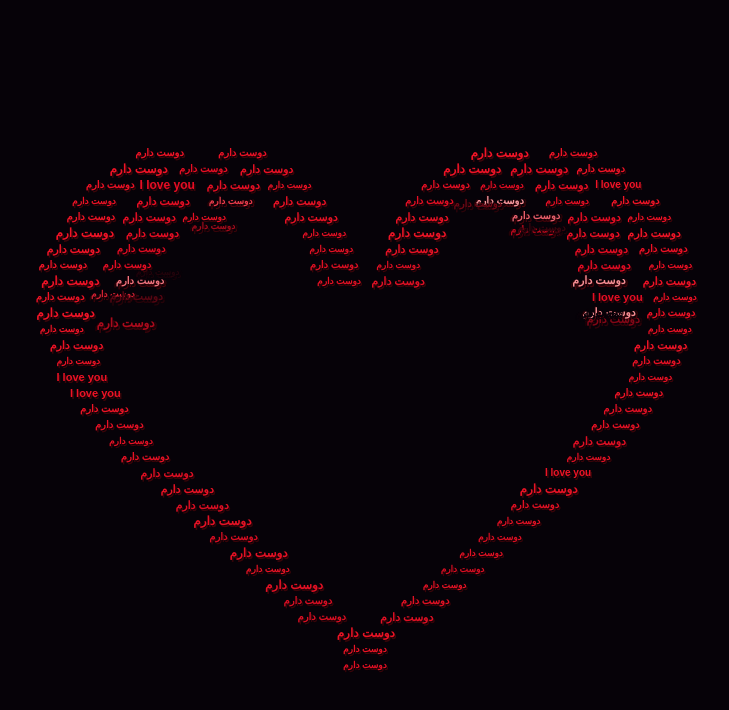
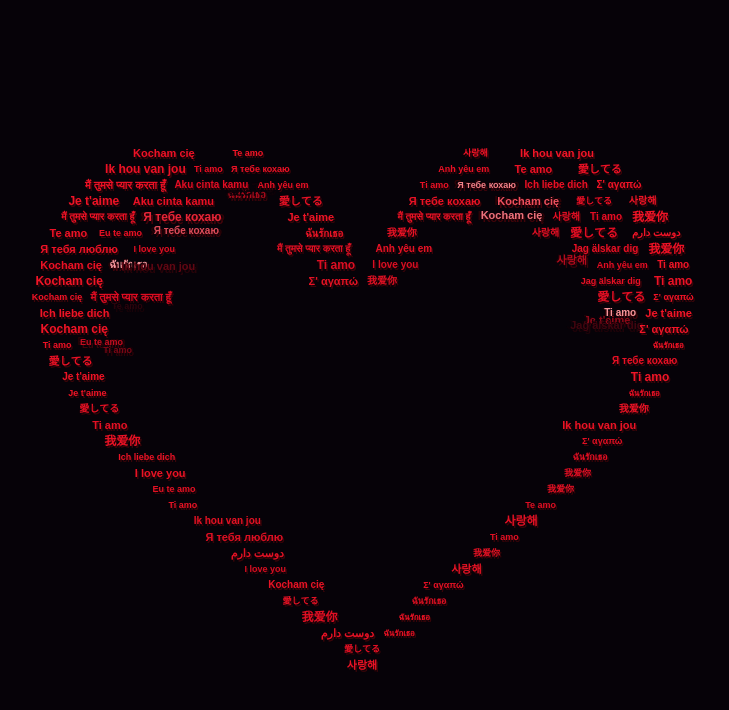
Before and after one commit to osafari599-coder/love-heart, a plain HTML site: page index.html in a window 1280 px wide. Shown: the whole page, without its empty margins (278-1007 px from the left). Drawn offline with Linux system fonts and the light colour scheme.

Commit message:
Update index.html

```diff
--- a/index.html
+++ b/index.html
@@ -39,11 +39,11 @@ const BGC = [6/255, 2/255, 8/255];
 const FLASH = [1.0, 0.78, 0.78];
 
 const PHRASES = [
-  "I love you", "دوست دارم", "دوست دارم", "دوست دارم",
-  "دوست دارم", "دوست دارم", "دوست دارم", "دوست دارم",
-  "دوست دارم", "دوست دارم",
-  "دوست دارم", "دوست دارم", "دوست دارم", "دوست دارم",
-  "دوست دارم", "دوست دارم", "دوست دارم", "دوست دارم"
+  "I love you", "دوست دارم", "Te amo", "Je t'aime",
+  "Ich liebe dich", "Ti amo", "Eu te amo", "Я тебя люблю",
+  "사랑해", "愛してる", "我爱你", "मैं तुमसे प्यार करता हूँ",
+  "Σ' αγαπώ", "Ik hou van jou", "Jag älskar dig", "Kocham cię",
+  "ฉันรักเธอ", "Anh yêu em", "Aku cinta kamu", "Я тебе кохаю"
 ];
 
 let W, H, CX, CY;
```
